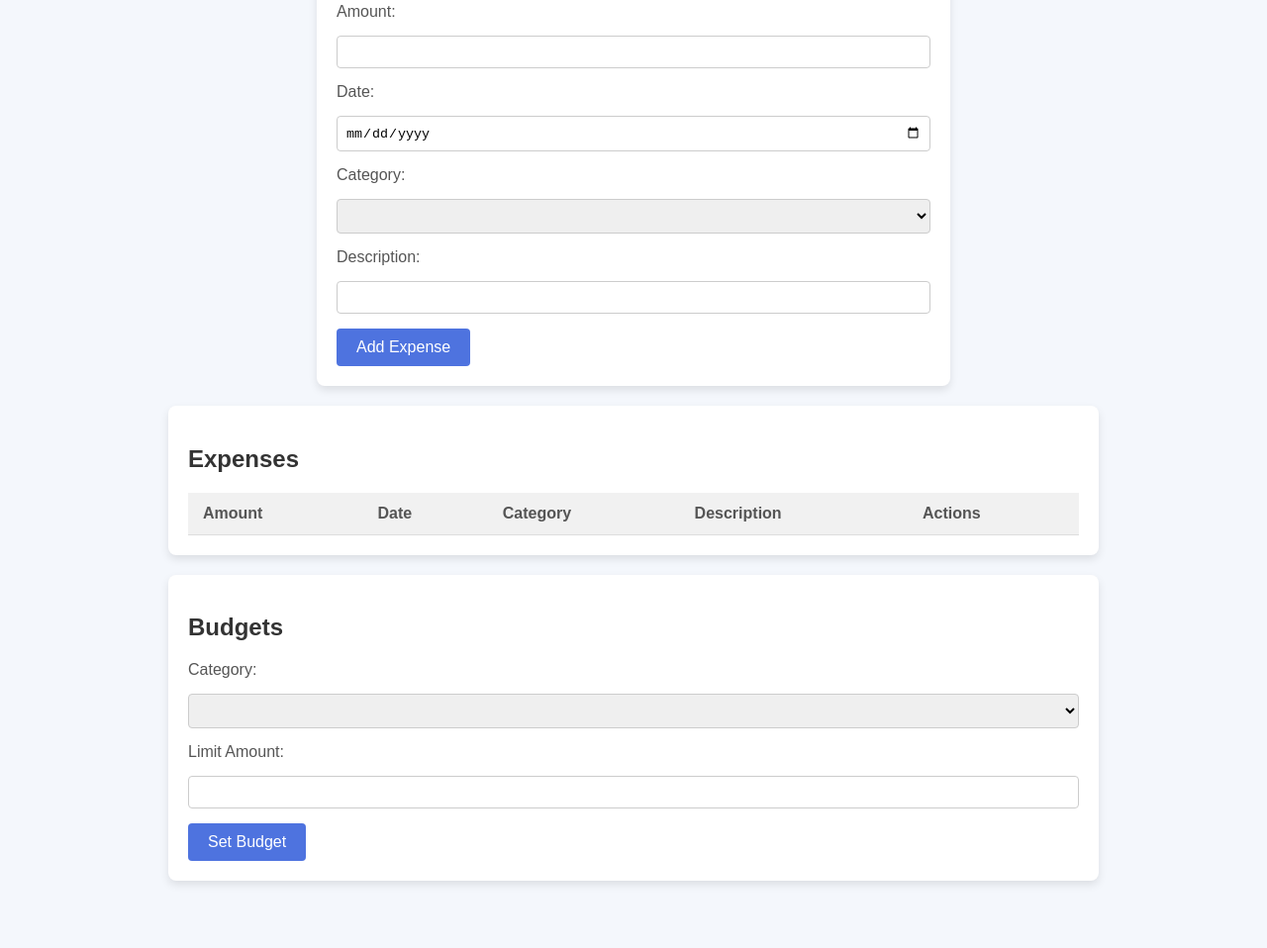
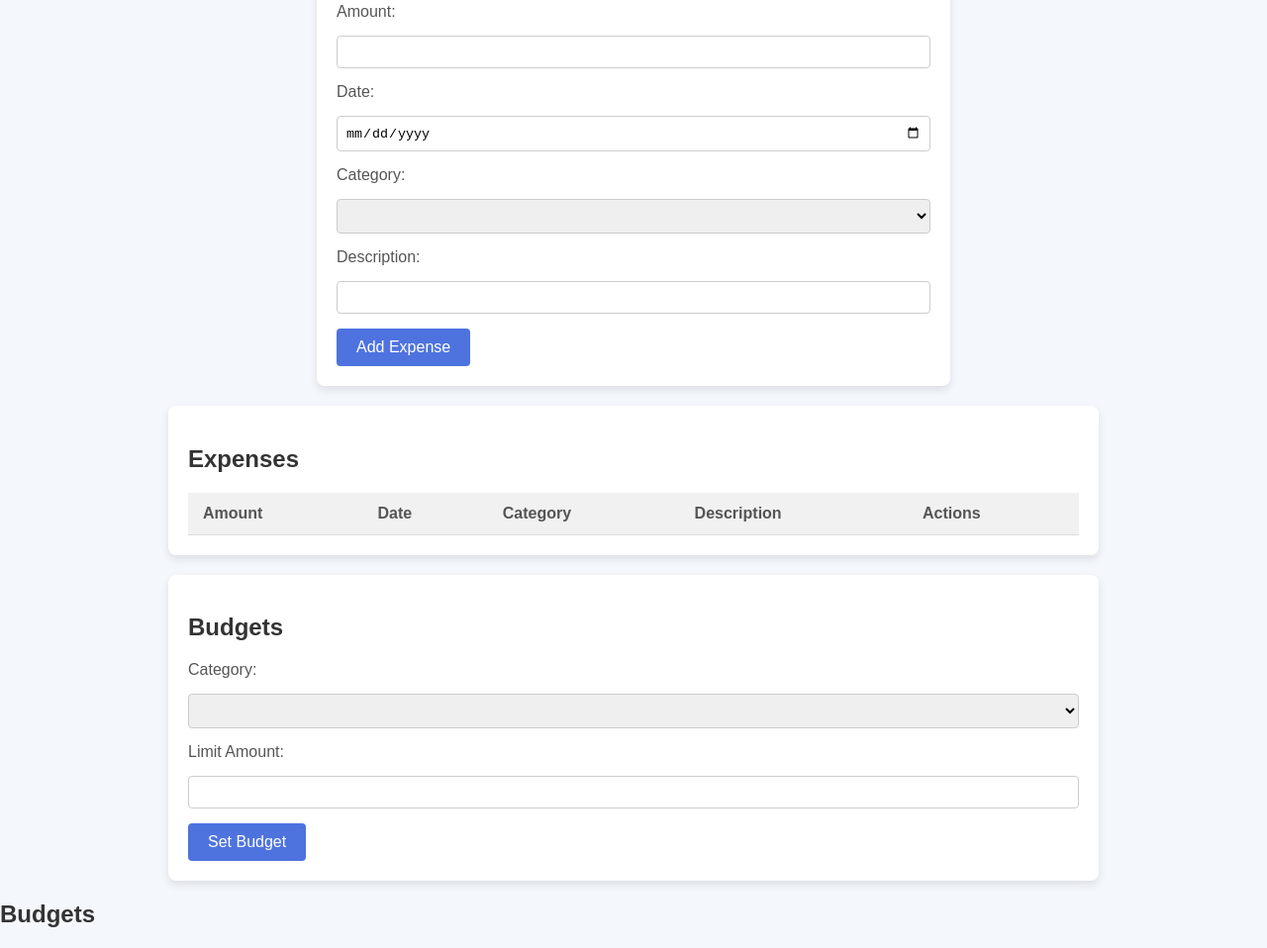
Before and after one commit to 20058340/PersonalExpenseTracker, a website: page index.html in a window 1280 px wide. Shown: the part 163-1121 px from the top of the page at 99% size. Before the commit the page ends 1073 px from the top, so only its background shows below. Drawn offline with Linux system fonts and the light colour scheme; no server answers.

Commit message:
added section tag for budget list

```diff
--- a/index.html
+++ b/index.html
@@ -65,6 +65,13 @@
         </form>
     </section>
 
+    <!--list of budgets with delete options-->
+
+    <section id="budget_list">
+        <h2>Budgets</h2>
+        <ul id="budget-summary"></ul>
+    </section>
+
 
     <!-- Script -->
     <script src="app.js"></script>
```
